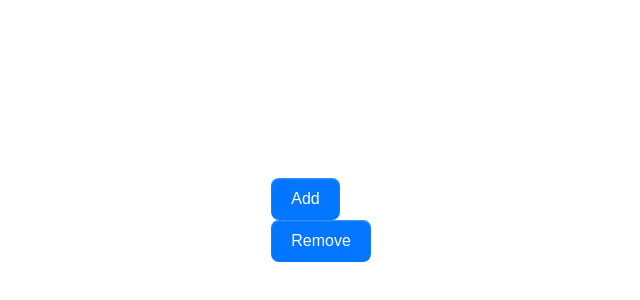
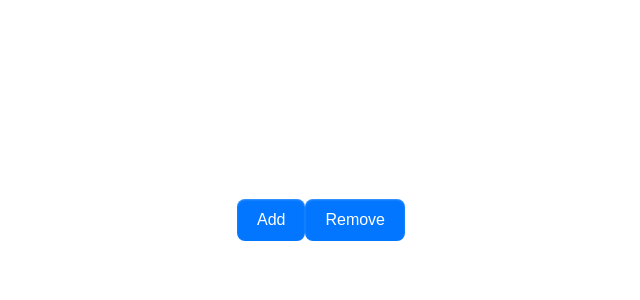
Before and after one commit to JoshuaIsrael/skuvantage-assessment, a React (Vite) app: page / in a window 1280 px wide. Shown: the part 180-480 px from the top of the page, without its empty margins (319-959 px from the left). Built offline with nearby package versions, Linux system fonts and the light colour scheme.

Commit message:
Replaced method of setting the key

```diff
--- a/src/App.scss
+++ b/src/App.module.scss
@@ -5,4 +5,8 @@
   flex-direction: column;
   align-items: center;
   justify-content: center;
+
+  .Actions {
+    display: flex;
+  }
 }
--- a/src/App.tsx
+++ b/src/App.tsx
@@ -1,15 +1,25 @@
 import { useState } from 'react';
 import { Button, Image } from 'components';
 import { getRandomImage } from 'services/image';
-import './App.scss';
+import styles from './App.module.scss';
+
+export type ImageDetails = {
+  id: string;
+  src: string;
+};
 
 function App() {
-  const [images, setImages] = useState<string[]>([]);
+  const [images, setImages] = useState<ImageDetails[]>([]);
 
   const onAddImage = () => {
     getRandomImage().then((res) => {
       setImages((prev) => {
-        return prev.concat([res]);
+        return prev.concat([
+          {
+            id: Math.random().toString(),
+            src: res,
+          },
+        ]);
       });
     });
   };
@@ -26,14 +36,13 @@ function App() {
   };
 
   return (
-    <div className="App">
+    <div className={styles.App}>
       <div>
-        {images.map((image, index) => (
-          // eslint-disable-next-line react/no-array-index-key
-          <Image key={index} src={image} />
+        {images.map(({ id, src }) => (
+          <Image key={id} src={src} />
         ))}
       </div>
-      <div>
+      <div className={styles.Actions}>
         <Button onClick={onAddImage}>Add</Button>
         <Button onClick={onRemoveRandomImage}>Remove</Button>
       </div>
--- a/src/index.scss
+++ b/src/index.scss
@@ -2,6 +2,7 @@
   box-sizing: border-box;
   margin: 0;
   padding: 0;
+  font-family: "RM Neue", sans-serif;
 }
 
 html, body, #root {
```
